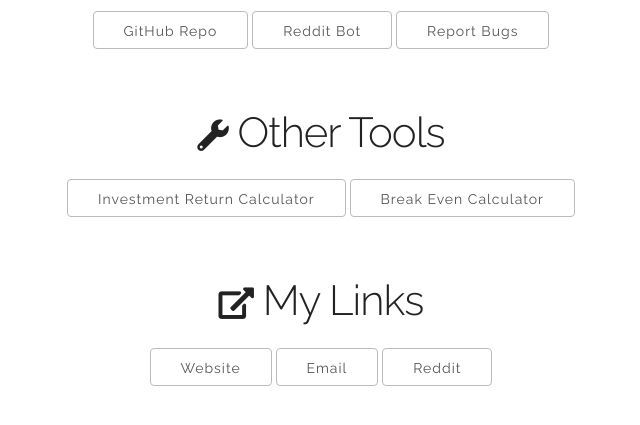
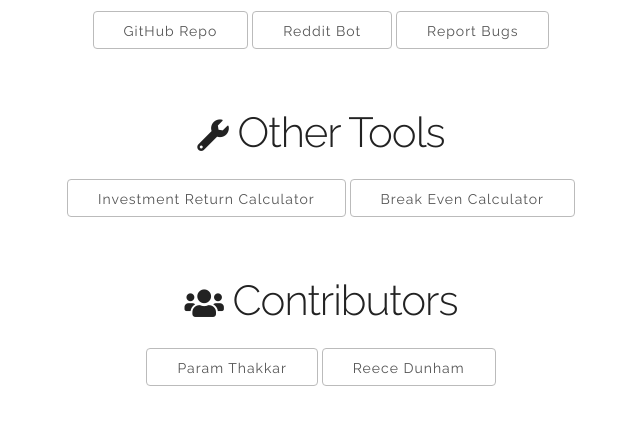
Before and after one commit to paramt/MemeAdviser, a plain HTML site: page docs/index.html in a window 1280 px wide. Shown: the part 137-562 px from the top of the page, without its empty margins (319-959 px from the left). Drawn offline with Linux system fonts and the light colour scheme.

Commit message:
Add contributors section on website

```diff
--- a/docs/index.html
+++ b/docs/index.html
@@ -27,11 +27,10 @@
             <a class="button" target="_blank" href="https://www.param.me/meme/calculator/break-even/">Break Even Calculator</a>
           </div>
 
-          <h2><i class="fas fa-external-link-alt" style="font-size:0.75em"></i> My Links</h2>
+          <h2><i class="fas fa-users" style="font-size:0.75em"></i> Contributors</h2>
           <div>
-            <a class="button" target="_blank" href="https://www.param.me/">Website</a>
-            <a class="button" target="_blank" href="mailto://bot@param.me">Email</a>
-            <a class="button" target="_blank" href="https://www.reddit.com/user/hypnotic-hippo/">Reddit</a>
+            <a class="button" target="_blank" href="https://www.param.me/">Param Thakkar</a>
+            <a class="button" target="_blank" href="https://rdil.rocks">Reece Dunham</a>
           </div>
 
         </div>
```
